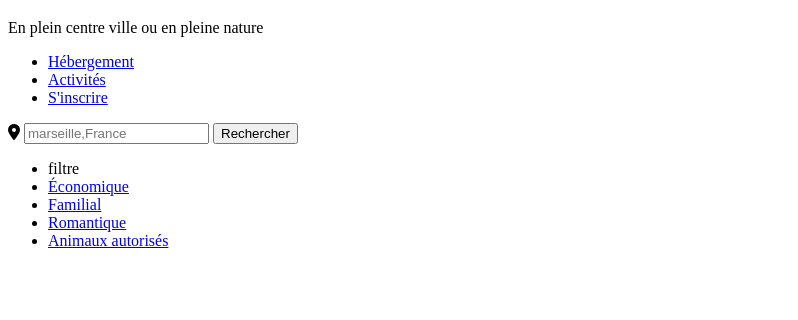
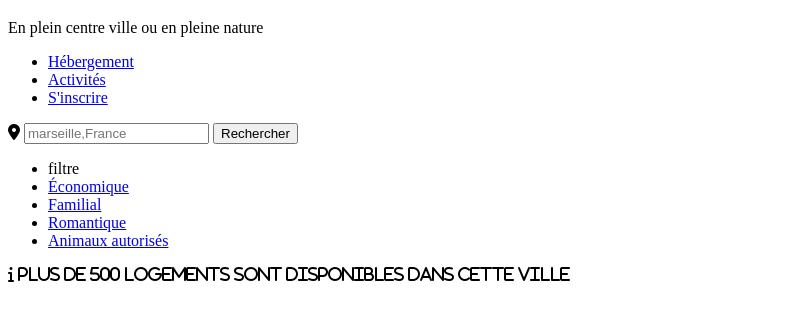
Before and after one commit to tony2329/projet-reservia, a plain HTML site: page index.html in a window 1280 px wide. Shown: the part 118-438 px from the top of the page, without its empty margins (0-798 px from the left). Drawn offline with Linux system fonts and the light colour scheme.

Commit message:
ajout du logo info

```diff
--- a/index.html
+++ b/index.html
@@ -52,6 +52,10 @@
           <li><a href="#Animaux autorisés">Animaux autorisés</a></li>
         </ul>
       </nav>
+      <!--info logo plus texte-->
+      <i class="fas fa-info">
+        plus de 500 logements sont disponibles dans cette ville</i
+      >
     </header>
 
     <!--premier bloc hebergements-->
```
